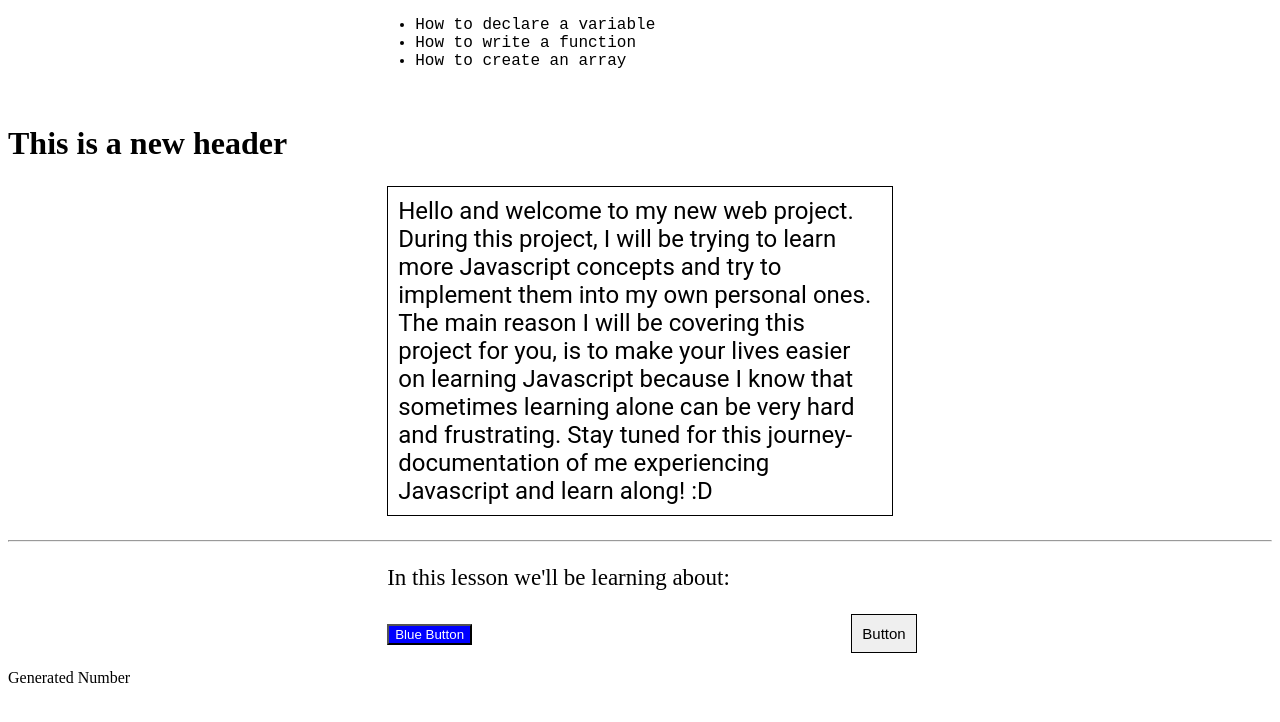
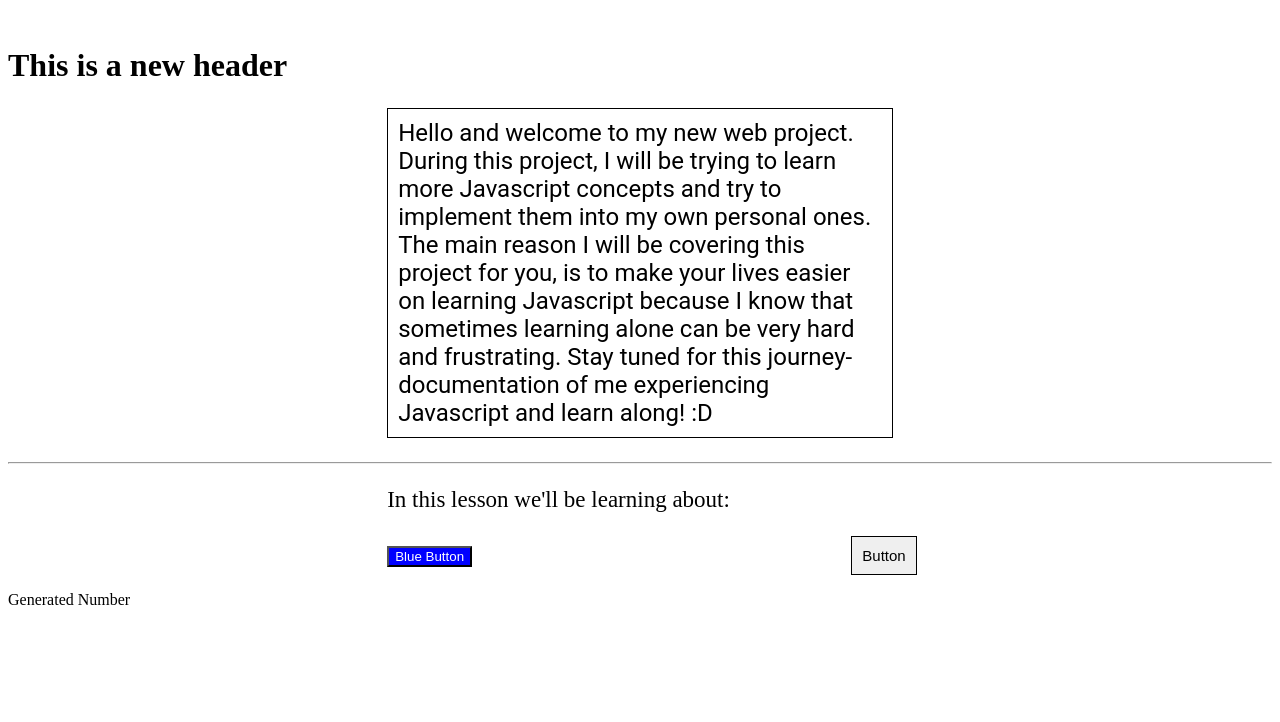
Before and after one commit to HarryKing87/Javascript-Documentation, a plain HTML site: page index.html in a window 1280 px wide. Drawn offline with Linux system fonts and the light colour scheme.

Commit message:
deleted list

```diff
--- a/index.html
+++ b/index.html
@@ -6,11 +6,6 @@
 </head>
 <body>
 
-<ul>
-    <li style=" font-family: 'Courier New', Courier, monospace; margin-left: 30%; margin-right: 30%; ">How to declare a variable</li>
-    <li style=" font-family: 'Courier New', Courier, monospace; margin-left: 30%; margin-right: 30%; ">How to write a function</li>
-    <li style=" font-family: 'Courier New', Courier, monospace; margin-left: 30%; margin-right: 30%; ">How to create an array</li>
-</ul>
 
 <button id="textButton" style="border:1px solid black; padding:10px; font-size: 15px; display: inline-block;"><a>Button</a></button>
 <p id="textarea">Generated Number</p>
```
